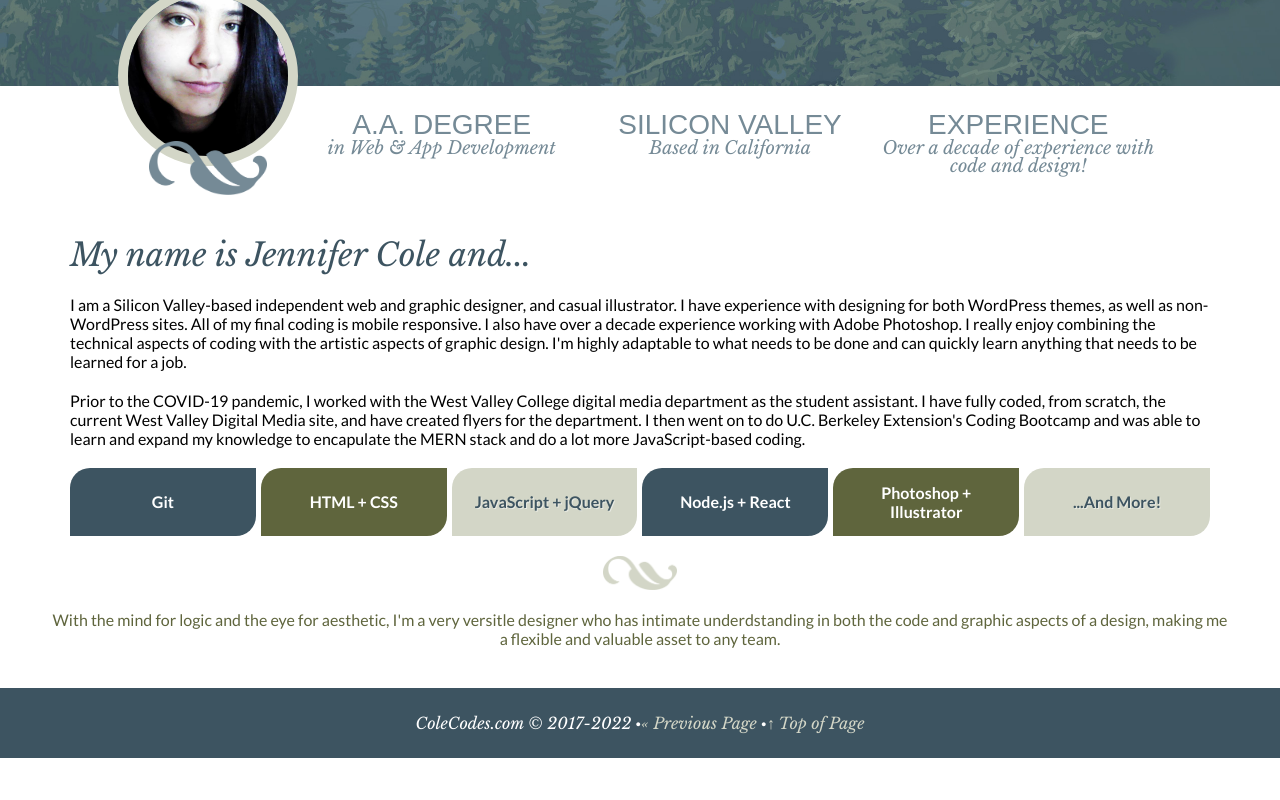
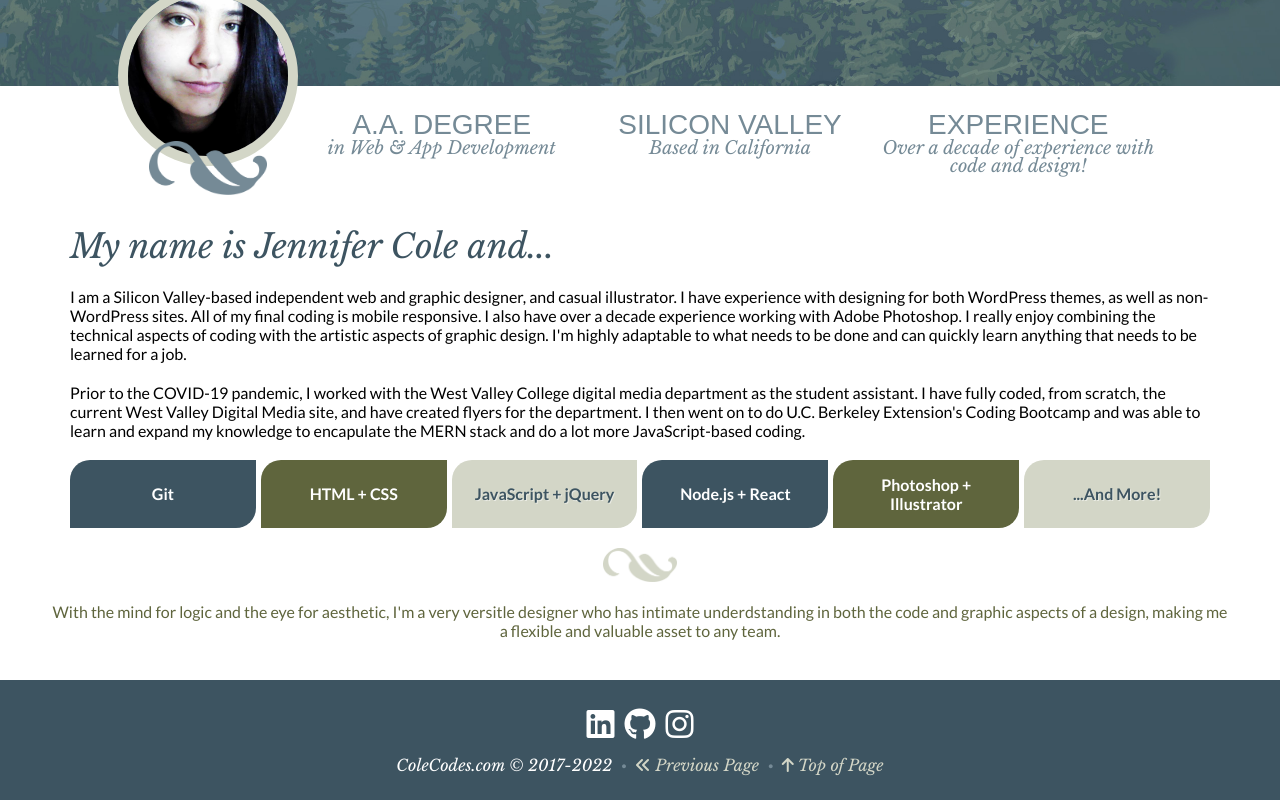
Before and after one commit to JColeCodes/react-portfolio, a React (Create React App) app: page / in a window 1280 px wide. Shown: the part 376-1176 px from the top of the page. Before the commit the page ends 1134 px from the top, so only its background shows below. Built offline with nearby package versions, Linux system fonts and the light colour scheme; a web font is replaced by a local one.

Commit message:
footer edited

```diff
--- a/src/App.js
+++ b/src/App.js
@@ -4,30 +4,34 @@ import Header from './components/Header';
 import Footer from './components/Footer';
 import About from './components/About';
 import Portfolio from './components/Portfolio';
+import Resume from './components/Resume';
 import { projectInfo } from './assets/project-info';
 
 function App() {
   const pages = [
     { path: '/', page: 'about', title: 'About' },
     { path: '/portfolio', page: 'portfolio', title: 'Portfolio' },
+    { path: '/contact', page: 'contact', title: 'Contact' },
+    { path: '/resume', page: 'resume', title: 'Resume' }
   ];
   return (
     <div className="container">
+      <BrowserRouter>
         {/* Header */}
         <Header pages={pages} />
 
         {/* Content */}
         <div className="content">
-        <BrowserRouter>
           <Routes>
-            <Route path="/" element={<About />} />
-            <Route path="/portfolio" element={<Portfolio projects={projectInfo} page_title={pages[1].title} />} />
+            <Route path={pages[0].path} element={<About />} />
+            <Route path={pages[1].path} element={<Portfolio projects={projectInfo} page_title={pages[1].title} />} />
+            <Route path={pages[3].path} element={<Resume page_title={pages[3].title} />} />
           </Routes>
-        </BrowserRouter>
         </div>
 
         {/* Footer */}
         <Footer />
+      </BrowserRouter>
     </div>
   );
 }
--- a/src/components/Footer/index.js
+++ b/src/components/Footer/index.js
@@ -1,13 +1,28 @@
 import React from 'react';
+import { useNavigate } from 'react-router-dom';
 
 function Footer() {
+    const history = useNavigate();
     return (
         <footer>
             <div className="foot-info">
+                <div className="socials">
+                    <a href="https://www.linkedin.com/in/jennifer-cole-a9506b163/" target="_blank" rel="noreferrer"><i className="fa-brands fa-linkedin"></i></a>
+                    <a href="https://github.com/JColeCodes" target="_blank" rel="noreferrer"><i className="fa-brands fa-github"></i></a>
+                    <a href="https://www.instagram.com/capauldi/" target="_blank" rel="noreferrer"><i className="fa-brands fa-instagram"></i></a>
+                </div>
                 <ul>
                     <li>ColeCodes.com &copy; 2017-{new Date().getFullYear()}</li>
-                    <li><a href="#">&laquo; Previous Page</a></li>
-                    <li><a href="#">&uarr; Top of Page</a></li>
+                    <li>
+                        <button onClick={() => history(-1)}>
+                            <i className="fa-solid fa-angles-left"></i> Previous Page
+                        </button>
+                    </li>
+                    <li>
+                        <button onClick={() => window.scroll({ top: 0, behavior: 'smooth' })}>
+                            <i className="fa-solid fa-arrow-up"></i> Top of Page
+                        </button>
+                    </li>
                 </ul>
             </div>
       </footer>
--- /dev/null
+++ b/src/components/Resume/index.js
@@ -0,0 +1,11 @@
+import React from 'react';
+
+function Resume({ page_title }) {
+    return(
+        <section>
+            <h3>{page_title}</h3>
+        </section>
+    );
+}
+
+export default Resume;
--- a/src/index.css
+++ b/src/index.css
@@ -114,10 +114,13 @@ section:not(:last-child) {
   border-bottom: 1px solid var(--second-color);
 }
 section h3 {
-  font-size: 32px;
+  font-size: 2.6em;
   color: var(--main-darker);
-  margin: 10px;
+  margin: 0 10px 10px;
   width: calc(100% - 20px);
+}
+section.about-me h3 {
+  font-size: 2.1em;
 }
 
 
@@ -329,19 +332,45 @@ footer {
   font-family: 'Libre Baskerville', serif;
   font-style: italic;
 }
-footer a {
+footer a, footer button {
   color: var(--second-color);
   text-decoration: none;
+  background: none;
+  border: none;
+  font-family: 'Libre Baskerville', serif;
+  font-style: italic;
+  font-size: 1em;
 }
-footer a:hover { color: var(--lightest-color); }
+footer a:hover, footer button:hover {
+  color: var(--lightest-color);
+  cursor: pointer;
+}
 footer ul li {
   display: inline-block;
   margin: 0;
   color: var(--lightest-color);
 }
+footer ul li i {
+  margin-left: 8px;
+}
+footer .socials {
+  font-size: 2em;
+  margin: 0 0 10px;
+}
+footer .socials i {
+  margin: 0 5px;
+}
+footer .socials a {
+  color: var(--lightest-color);
+}
+footer .socials a:hover {
+  opacity: 0.7;
+}
 .foot-info ul li:not(:last-child)::after {
   content: " \2022 ";
   font-size: 0.8em;
+  margin-left: 5px;
+  color: var(--main-color)
 }
 
 
@@ -428,6 +457,9 @@ footer ul li {
   footer ul li {
       display: block;
       padding: 5px 0;
+  }
+  footer i {
+    margin-left: 0;
   }
   .foot-info ul li:not(:last-child)::after {
       display: none;
```
Lines whose indentation alone changed are shown as unchanged.
